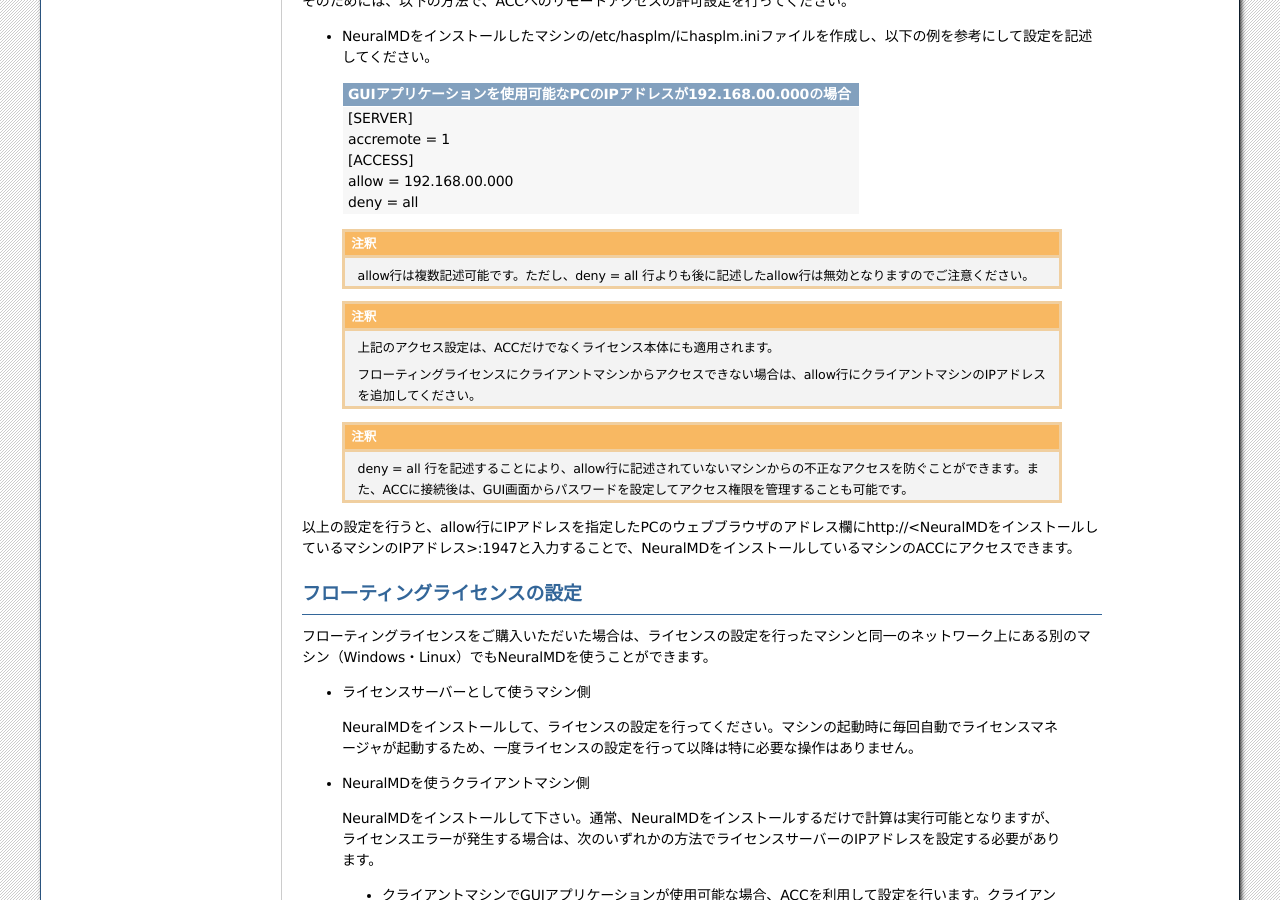
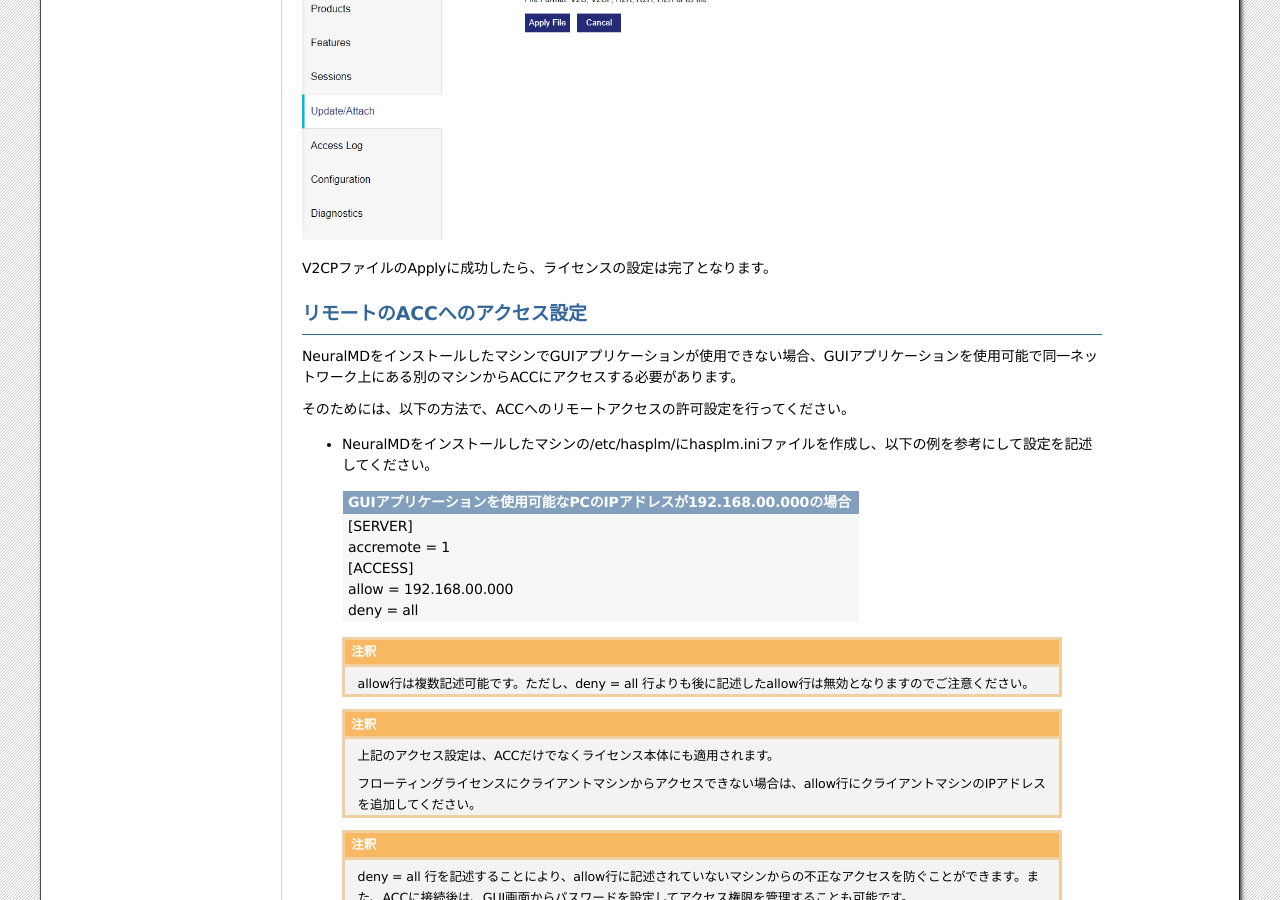
Before and after one commit to advancesoftcorp/neuralmd-doc, a Sphinx documentation site: the page built from docs/source/install/license.rst, in a window 1280 px wide and 900 px high, scrolled down 4039 px. Built offline with Sphinx 7.4.7, drawn with Linux system fonts in a browser that asks for light colours; formulas are drawn with MathJax 3.

Commit message:
restore lost line

```diff
--- a/docs/source/install/license.rst
+++ b/docs/source/install/license.rst
@@ -100,6 +100,10 @@
 
       C2Vファイルをオンラインの別のマシンに移動してV2CPファイルを生成した場合は、NeuralMDをインストールしたマシンにV2CPファイルを移動したうえでACCにアクセスしてください。
 
+.. image:: /img/ACCApply.png
+
+V2CPファイルのApplyに成功したら、ライセンスの設定は完了となります。
+
 .. _remoteACC:
 
 リモートのACCへのアクセス設定
```
